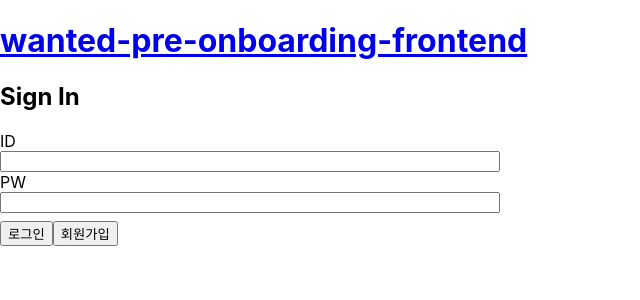
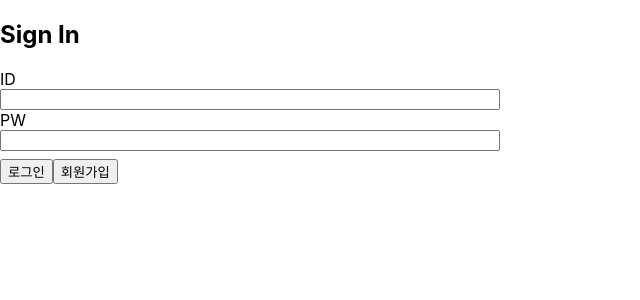
Before and after one commit to ukssss/wanted-pre-onboarding-frontend, a React (Create React App) app: page /signin in a window 1280 px wide. Shown: the top 300 px of the page, without its empty margins (0-640 px from the left). Built offline with nearby package versions, Linux system fonts and the light colour scheme.

Commit message:
Refact | Refact to Header, Label for srOnly option

```diff
--- a/src/components/header/header.jsx
+++ b/src/components/header/header.jsx
@@ -11,7 +11,17 @@ const Header = () => {
     );
 };
 
-const StyledH1 = styled.h1``;
+const StyledH1 = styled.h1`
+    position: absolute;
+    width: 1px;
+    height: 1px;
+    padding: 0;
+    margin: -1px;
+    overflow: hidden;
+    clip: rect(0, 0, 0, 0);
+    clip-path: polygon(0 0, 0 0, 0 0);
+    border: 0;
+`;
 
 const StyledLink = styled(Link)``;
 
--- a/src/components/label/label.jsx
+++ b/src/components/label/label.jsx
@@ -1,8 +1,8 @@
-import { styled, css } from 'styled-components';
+import { css, styled } from 'styled-components';
 
-const Label = ({ id, srOnly, children, ...restProps }) => {
+const Label = ({ id, children, ...restProps }) => {
     return (
-        <StyledLabel htmlFor={id} srOnly={srOnly} {...restProps}>
+        <StyledLabel htmlFor={id} {...restProps}>
             {children}
         </StyledLabel>
     );
@@ -10,9 +10,8 @@ const Label = ({ id, srOnly, children, ...restProps }) => {
 
 const StyledLabel = styled.label`
     ${(props) =>
-        props.srOnly &&
+        props.$sronly &&
         css`
-            /* sr-only */
             position: absolute;
             width: 1px;
             height: 1px;
```
